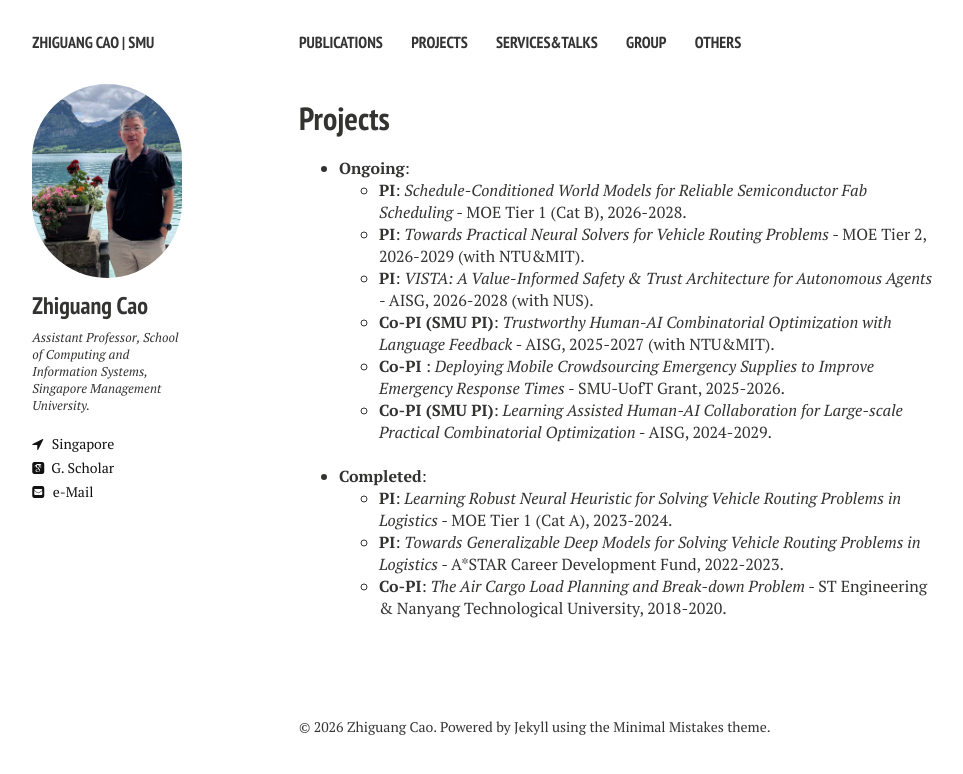
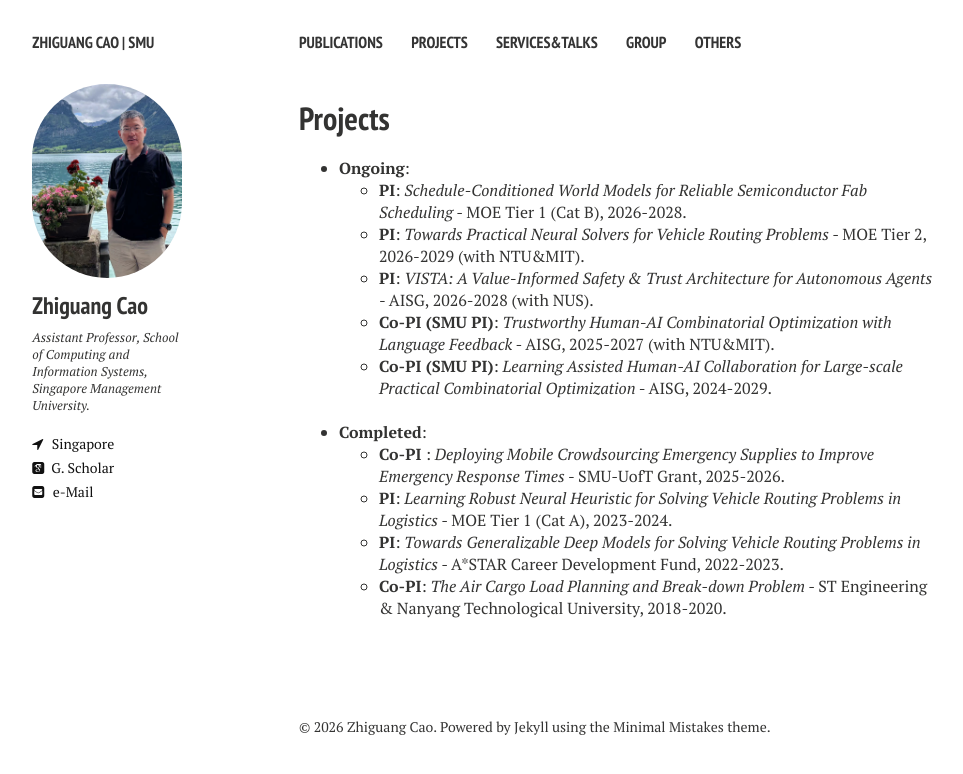
Before and after one commit to zhiguangcaosg/zhiguangcaosg.github.io, a Jekyll site: the page built from projects.md, in a window 1280 px wide. Shown: the top 774 px of the page, without its empty margins (21-984 px from the left). Built offline with Jekyll 4.4.1, drawn with Linux system fonts in a browser that asks for light colours; nearby versions of some CDN libraries.

Commit message:
Update projects.md

```diff
--- a/projects.md
+++ b/projects.md
@@ -20,8 +20,7 @@ comments: false
 	</li>
 	<li> <b>Co-PI (SMU PI)</b>: <i> Trustworthy Human-AI Combinatorial Optimization with Language Feedback</i> - AISG, 2025-2027 (with NTU&MIT).
 	</li>
-	<li> <b>Co-PI </b>: <i> Deploying Mobile Crowdsourcing Emergency Supplies to Improve Emergency Response Times</i> - SMU-UofT Grant, 2025-2026.
-	</li>
+
 	<li> <b>Co-PI (SMU PI)</b>: <i> Learning Assisted Human-AI Collaboration for Large-scale Practical Combinatorial Optimization</i> - AISG, 2024-2029.
 	</li>
 	  </ul>
@@ -35,6 +34,8 @@ comments: false
 <li>
 <b>Completed</b>:
 	<ul>
+		<li> <b>Co-PI </b>: <i> Deploying Mobile Crowdsourcing Emergency Supplies to Improve Emergency Response Times</i> - SMU-UofT Grant, 2025-2026.
+	</li>
 		<li> <b>PI</b>: <i> Learning Robust Neural Heuristic for Solving Vehicle Routing Problems in Logistics</i> - MOE Tier 1 (Cat A), 2023-2024.
 	</li>
         <li> <b>PI</b>: <i> Towards Generalizable Deep Models for Solving Vehicle Routing Problems in Logistics</i> - A*STAR Career Development Fund, 2022-2023.
```
